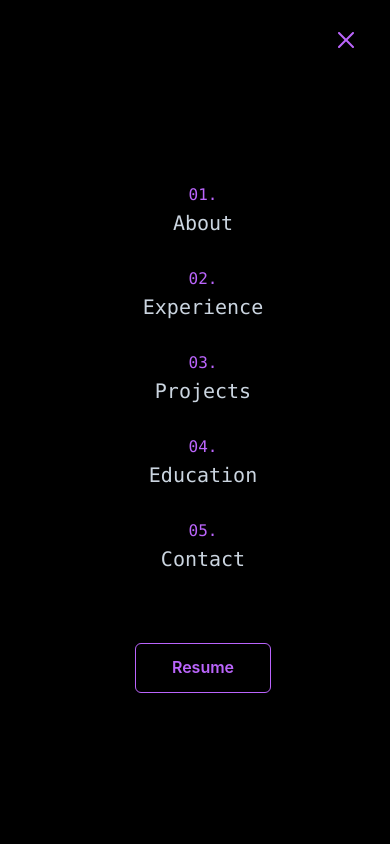
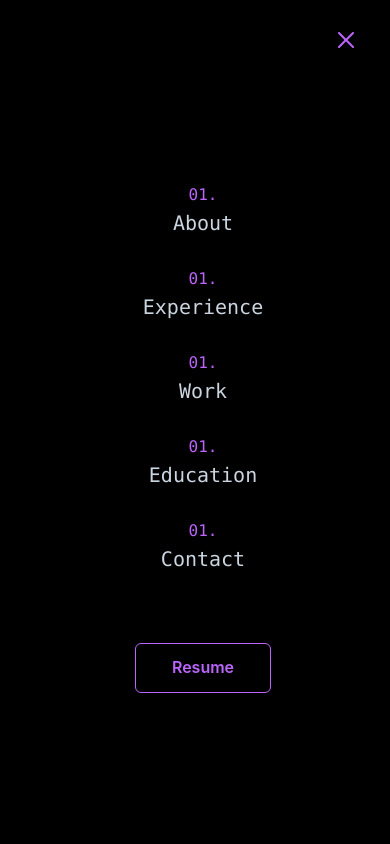
Before and after one commit to rtpa25/rtpa.pro, a Next.js app: page / in a window 390 px wide. Both pictures are taken after a click on the button 346 px from the left and 54 px from the top of the page. Shown: the top 844 px of the page. Built offline with nearby package versions, Linux system fonts and the light colour scheme.

Commit message:
feat: fixed mobile navigation

```diff
--- a/components/about/index.tsx
+++ b/components/about/index.tsx
@@ -1,4 +1,5 @@
 import { Box, Flex, Image, Link, Text, UnorderedList } from '@chakra-ui/react';
+import Tilt from 'react-parallax-tilt';
 import { ACCENT_COLOR } from '../../styles/consts';
 import SectionHeading from '../misc/section-heading';
 import SectionWrapper from '../misc/section-wrapper';
@@ -100,13 +101,20 @@ const About = () => {
                         })}
                     </UnorderedList>
                 </Box>
+
                 <Box
                     ml={[0, 0, 0, 4]}
                     mt={[10, 10, 10, 5]}
                     h={'fit-content'}
                     w={['full', 'full', 'full', '40%']}
                     rounded={'lg'}
-                    bgColor={ACCENT_COLOR}>
+                    bgColor={ACCENT_COLOR}
+                    _hover={{ bgColor: 'transparent' }}>
+                    <Tilt
+                        glareEnable={true}
+                        glareMaxOpacity={0.9}
+                        glareColor='black'
+                        glarePosition='all'>
                         <Image
                             opacity={0.8}
                             width={['100%']}
@@ -118,6 +126,7 @@ const About = () => {
                             alt='ronit'
                             src='ronit.jpg'
                         />
+                    </Tilt>
                 </Box>
             </Flex>
         </SectionWrapper>
--- a/components/hero/app-bar.tsx
+++ b/components/hero/app-bar.tsx
@@ -7,25 +7,13 @@ import {
     useDisclosure,
 } from '@chakra-ui/react';
 import { GiHamburgerMenu } from 'react-icons/gi';
+import { navButtons } from '../../data/nav-buttons-data';
 import { ACCENT_COLOR } from '../../styles/consts';
 import AppBarNavButton from './app-bar-nav-button';
 import SideAppBarDrawer from './side-app-bar-drawer';
 
-interface NavButton {
-    to: string;
-    btnText: string;
-}
-
 const AppBar = () => {
     const { isOpen, onClose, onOpen } = useDisclosure();
-
-    const navButtons: NavButton[] = [
-        { to: 'about', btnText: 'About' },
-        { to: 'experience', btnText: 'Experience' },
-        { to: 'work', btnText: 'Work' },
-        { to: 'education', btnText: 'Education' },
-        { to: 'contact', btnText: 'Contact' },
-    ];
 
     return (
         <Flex
--- a/components/hero/side-app-bar-drawer.tsx
+++ b/components/hero/side-app-bar-drawer.tsx
@@ -11,7 +11,10 @@ import {
     UnorderedList,
 } from '@chakra-ui/react';
 import { FC } from 'react';
+import { navButtons } from '../../data/nav-buttons-data';
 import { ACCENT_COLOR } from '../../styles/consts';
+import { scroller } from 'react-scroll';
+import { NavButton } from '../../types/nav-button';
 
 interface SideAppBarDrawerProps {
     isOpen: boolean;
@@ -19,6 +22,15 @@ interface SideAppBarDrawerProps {
 }
 
 const SideAppBarDrawer: FC<SideAppBarDrawerProps> = ({ isOpen, onClose }) => {
+    const navigationHandler = (scrollTo: NavButton['to']) => {
+        onClose();
+        scroller.scrollTo(scrollTo, {
+            duration: 1000,
+            delay: 0,
+            smooth: 'easeInOutQuart',
+        });
+    };
+
     return (
         <Drawer onClose={onClose} isOpen={isOpen} size={'sm'}>
             <DrawerOverlay />
@@ -31,10 +43,14 @@ const SideAppBarDrawer: FC<SideAppBarDrawerProps> = ({ isOpen, onClose }) => {
                     alignItems={'center'}
                     textAlign={'center'}>
                     <UnorderedList listStyleType={'none'} fontFamily='mono'>
-                        <ListItem my={8}>
+                        {navButtons.map((nav) => (
+                            <ListItem my={8} key={nav.btnText}>
                                 <Stack spacing={1}>
                                     <Text color={ACCENT_COLOR}>01.</Text>
                                     <Button
+                                        onClick={() =>
+                                            navigationHandler(nav.to)
+                                        }
                                         variant={'link'}
                                         fontSize={'xl'}
                                         _hover={{
@@ -44,82 +60,11 @@ const SideAppBarDrawer: FC<SideAppBarDrawerProps> = ({ isOpen, onClose }) => {
                                         }}
                                         fontWeight={'normal'}
                                         color={'gray.300'}>
-                                    About
+                                        {nav.btnText}
                                     </Button>
                                 </Stack>
                             </ListItem>
-
-                        <ListItem my={8}>
-                            <Stack spacing={1}>
-                                <Text color={ACCENT_COLOR}>02.</Text>
-                                <Button
-                                    variant={'link'}
-                                    fontSize={'xl'}
-                                    _hover={{
-                                        bgColor: 'inherit',
-                                        color: ACCENT_COLOR,
-                                        textDecoration: 'underline',
-                                    }}
-                                    fontWeight={'normal'}
-                                    color={'gray.300'}>
-                                    Experience
-                                </Button>
-                            </Stack>
-                        </ListItem>
-
-                        <ListItem my={8}>
-                            <Stack spacing={1}>
-                                <Text color={ACCENT_COLOR}>03.</Text>
-                                <Button
-                                    variant={'link'}
-                                    fontSize={'xl'}
-                                    _hover={{
-                                        bgColor: 'inherit',
-                                        color: ACCENT_COLOR,
-                                        textDecoration: 'underline',
-                                    }}
-                                    fontWeight={'normal'}
-                                    color={'gray.300'}>
-                                    Projects
-                                </Button>
-                            </Stack>
-                        </ListItem>
-
-                        <ListItem my={8}>
-                            <Stack spacing={1}>
-                                <Text color={ACCENT_COLOR}>04.</Text>
-                                <Button
-                                    variant={'link'}
-                                    fontSize={'xl'}
-                                    _hover={{
-                                        bgColor: 'inherit',
-                                        color: ACCENT_COLOR,
-                                        textDecoration: 'underline',
-                                    }}
-                                    fontWeight={'normal'}
-                                    color={'gray.300'}>
-                                    Education
-                                </Button>
-                            </Stack>
-                        </ListItem>
-
-                        <ListItem my={8}>
-                            <Stack spacing={1}>
-                                <Text color={ACCENT_COLOR}>05.</Text>
-                                <Button
-                                    variant={'link'}
-                                    fontSize={'xl'}
-                                    _hover={{
-                                        bgColor: 'inherit',
-                                        color: ACCENT_COLOR,
-                                        textDecoration: 'underline',
-                                    }}
-                                    fontWeight={'normal'}
-                                    color={'gray.300'}>
-                                    Contact
-                                </Button>
-                            </Stack>
-                        </ListItem>
+                        ))}
                     </UnorderedList>
                     <Button
                         mt={10}
--- /dev/null
+++ b/data/nav-buttons-data.ts
@@ -0,0 +1,9 @@
+import { NavButton } from '../types/nav-button';
+
+export const navButtons: NavButton[] = [
+    { to: 'about', btnText: 'About' },
+    { to: 'experience', btnText: 'Experience' },
+    { to: 'work', btnText: 'Work' },
+    { to: 'education', btnText: 'Education' },
+    { to: 'contact', btnText: 'Contact' },
+];
--- a/package.json
+++ b/package.json
@@ -27,6 +27,7 @@
         "react-dom": "18.2.0",
         "react-icons": "^4.7.1",
         "react-lite-youtube-embed": "^2.3.52",
+        "react-parallax-tilt": "^1.7.82",
         "react-responsive-carousel": "^3.2.23",
         "react-scroll": "^1.8.9",
         "typescript": "4.9.4"
--- /dev/null
+++ b/types/nav-button.ts
@@ -0,0 +1,4 @@
+export interface NavButton {
+    to: 'about' | 'experience' | 'work' | 'education' | 'contact';
+    btnText: string;
+}
```
Also changed, not shown: 1 other file (tests, documents, lock files or other folders). Lines whose indentation alone changed are shown as unchanged.
